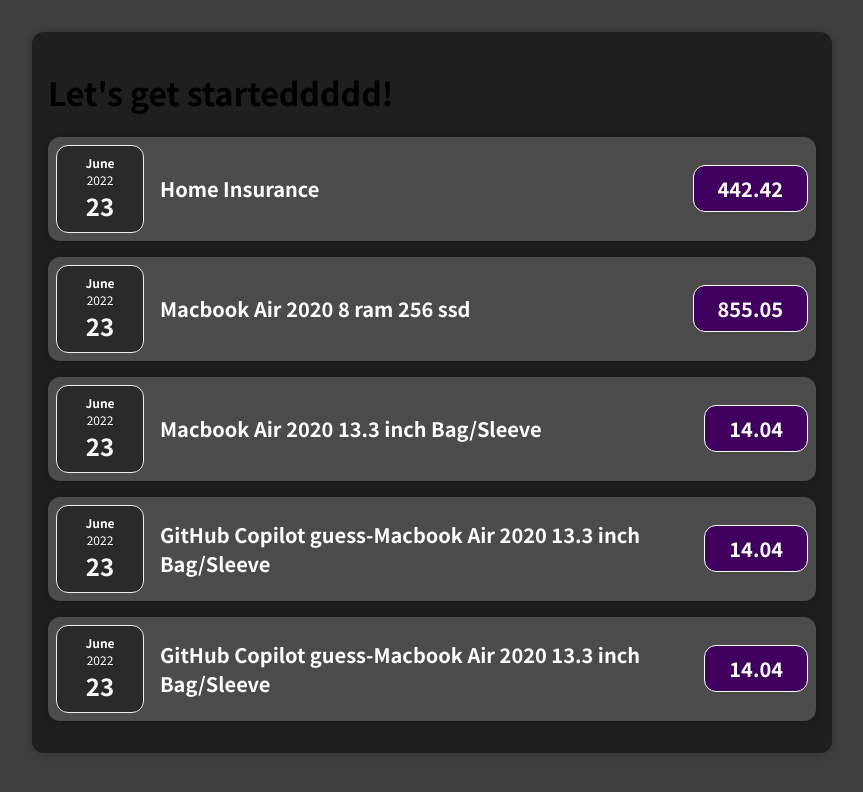
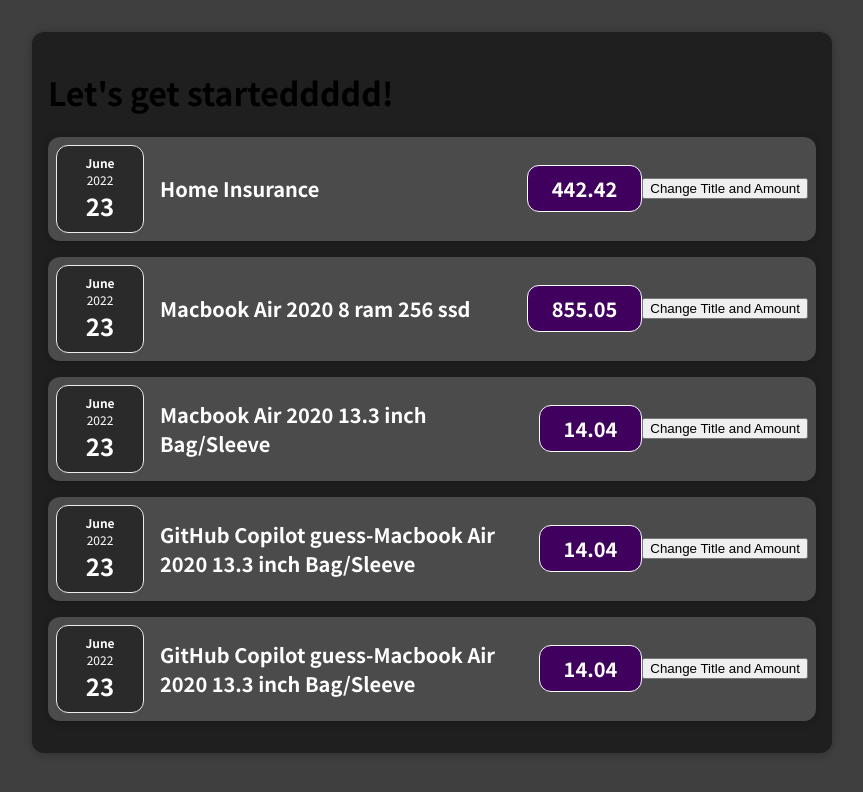
Before and after one commit to batberk/react-complete-guide, a JavaScript app: page / in a window 1280 px wide. Shown: the top 792 px of the page, without its empty margins (208-1071 px from the left). Built offline with nearby package versions, Linux system fonts and the light colour scheme.

Commit message:
basic clickHandler

```diff
--- a/src/components/Expense-components/ExpenseItem.js
+++ b/src/components/Expense-components/ExpenseItem.js
@@ -3,6 +3,9 @@
 import "./ExpenseItem.css";
 
 function ExpenseItem(props) {
+  const clickHandler = () => {
+    console.log("clicked");
+  };
   return (
     <Card className="expense-item">
       <ExpenseDate date={props.date} />
@@ -10,6 +13,7 @@
         <h2>{props.title}</h2>
         <div className="expense-item__price">{props.amount}</div>
       </div>
+      <button onClick={clickHandler}>Change Title and Amount</button>
     </Card>
   );
 }
```
